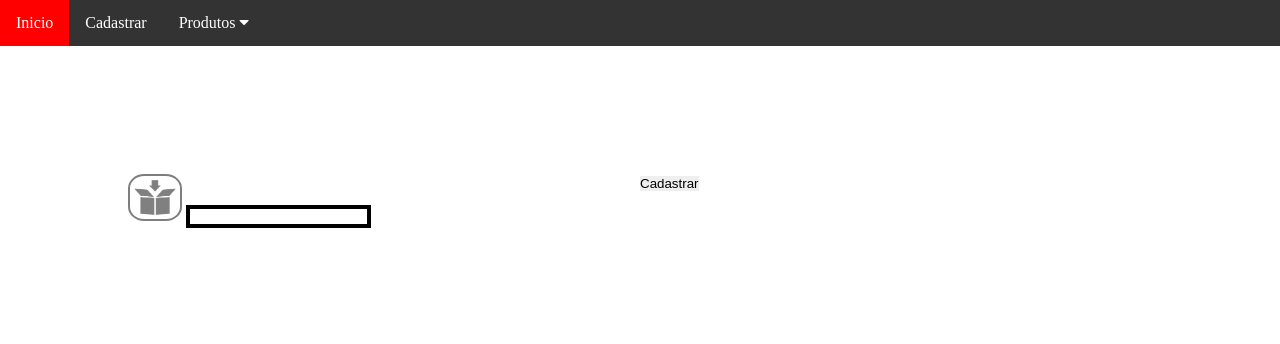
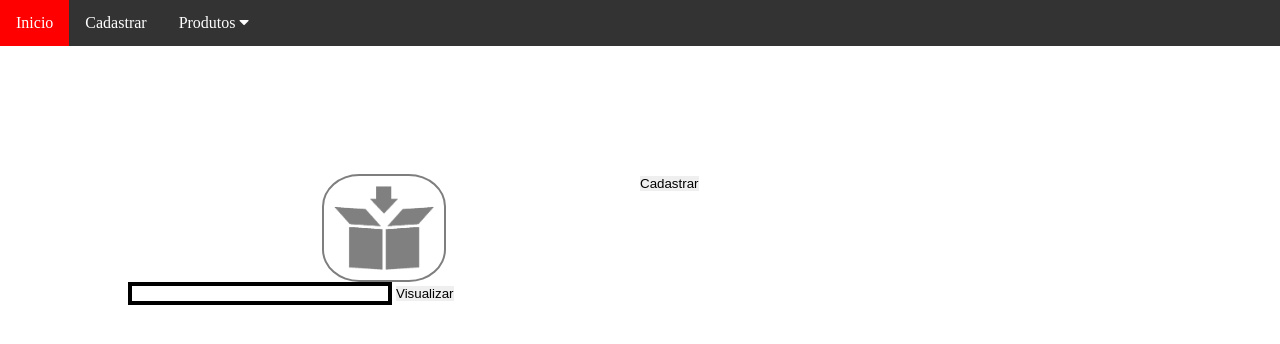
Before and after one commit to Ferreira-Paulo/Purchasing-Control, a plain HTML site: page cadastro.html in a window 1280 px wide. Drawn offline with Linux system fonts and the light colour scheme.

Commit message:
a (commit on 'master')

```diff
--- a/cadastro.html
+++ b/cadastro.html
@@ -14,8 +14,7 @@
     <a href="index.html">Inicio</a>
     <a href="#">Cadastrar</a>
     <div class="dropdown">
-      <button class="dropbtn">Produtos
-        <i class="fa fa-caret-down"></i>
+      <button class="dropbtn">Produtos <i class="fa fa-caret-down"></i>
       </button>
       <div class="dropdown-content">
         <a href="#">Link 1</a>
@@ -32,9 +31,11 @@
 
   <div class="contents"  id="categoria">
     <div class="form">
-      <div>
+      <div class="previwer_image" >
         <img src="img/product.png" alt="">
         <input type="text" id="url_image">
+        <button onclick="visualizar()">Visualizar</button>
+
       </div>
       <div>
         <button onclick="cadastrar()">Cadastrar</button>
--- a/style.css
+++ b/style.css
@@ -3,6 +3,8 @@
   padding: 0;
   margin: 0;
 }
+
+/* ==== NAVBAR ==== */
 
 .navbar {
   overflow: hidden;
@@ -64,6 +66,8 @@
   display: block;
 }
 
+/* ==== HOME ==== */
+
 .contents {
   display: block;
   margin: 10%;
@@ -97,6 +101,8 @@
   background-size: cover;
 }
 
+/* ==== CADASTRAR ==== */
+
 .escolha {
   display: grid;
   grid-template-columns: 1fr 1fr;
@@ -113,13 +119,20 @@
  grid-template-columns: 1fr 1fr;
 }
 
-.form img {
-  width: 50px;
+.form input[ type = "text" ] {
+  border: 4px solid black;
+}
+
+.previwer_image img {
+  display: block;
+  margin-left: auto;
+  margin-right: auto;
+  width: 120px;
   border: 2px solid black;
   border-radius: 30%;
   opacity: 0.5;
 }
 
-.form input[ type = "text" ] {
-  border: 4px solid black;
+.previwer_image input[type="text"] {
+  width: 50%;
 }
```
